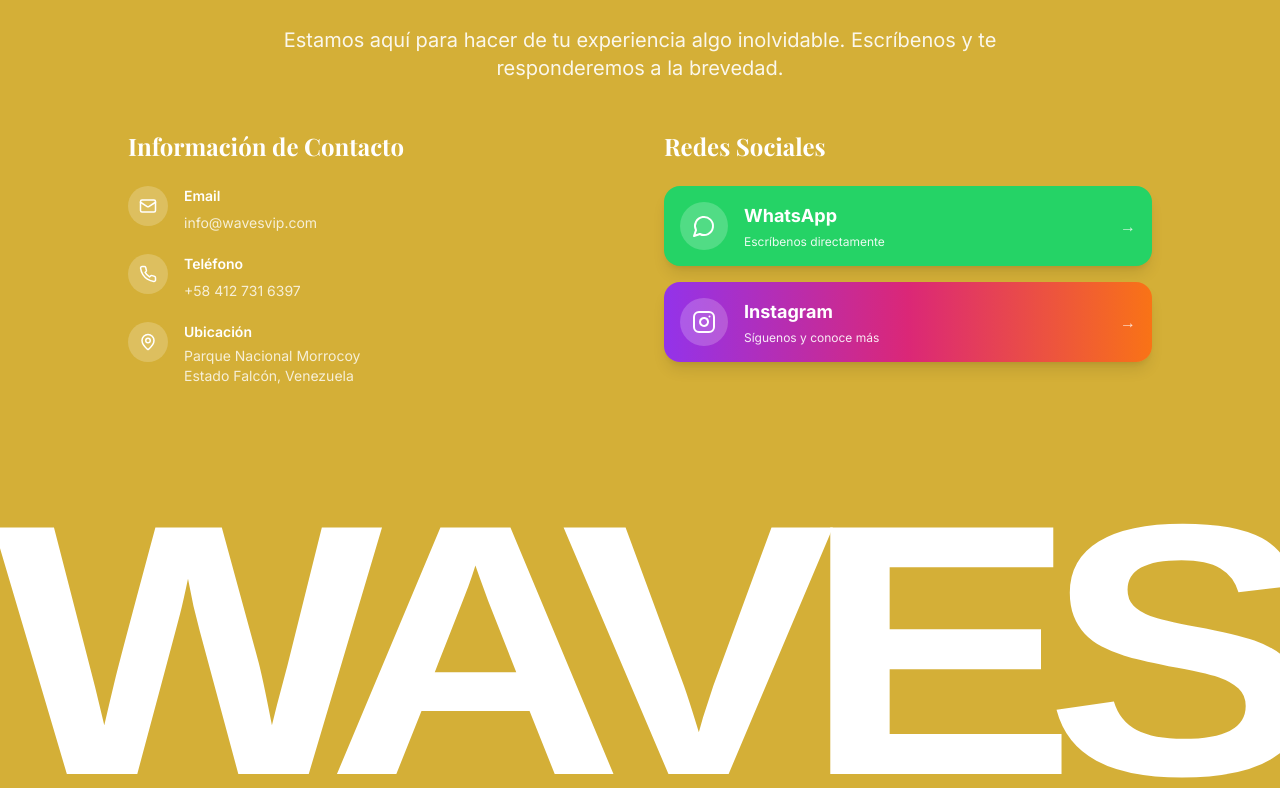
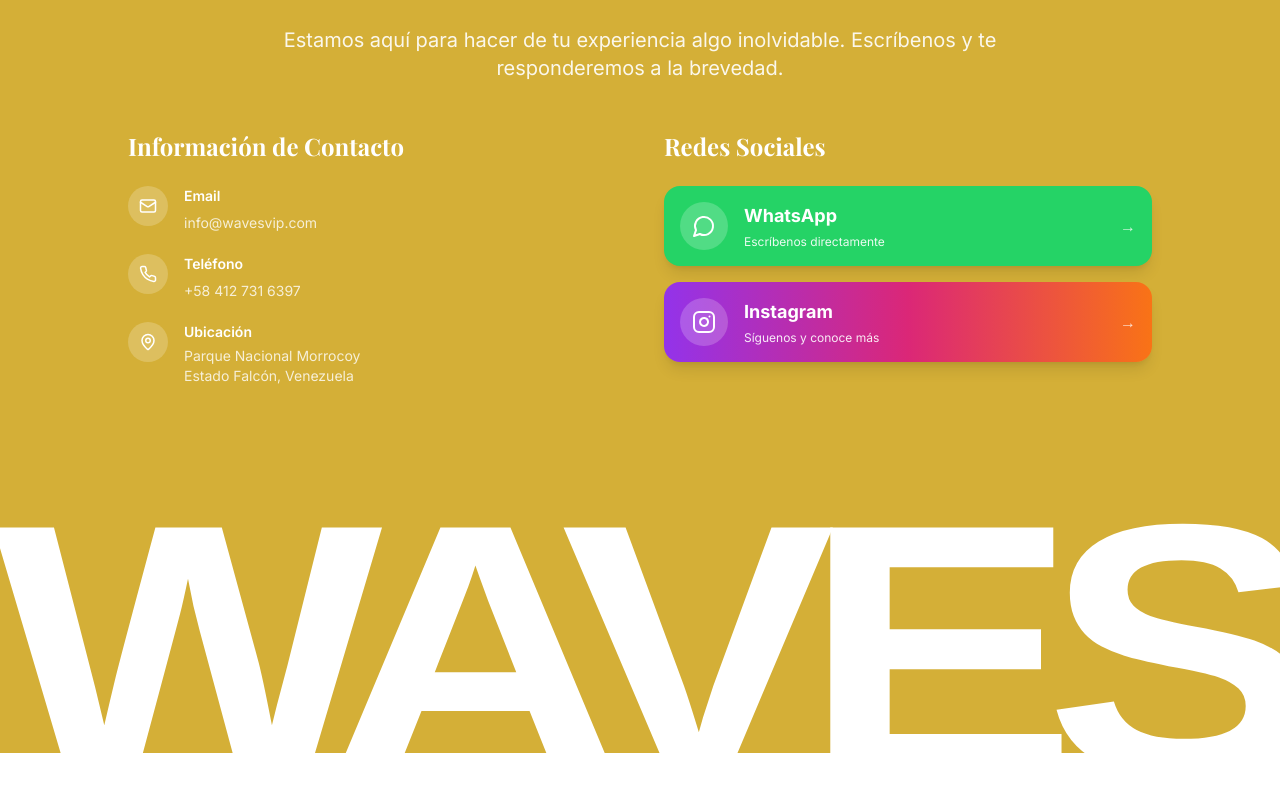
Before and after one commit to gerardo4porciento-beep/wavesvip, a Next.js app: page / in a window 1280 px wide. Shown: the part 2529-3317 px from the top of the page. After the commit the page ends 3282 px from the top, so only its background shows below. Built offline with nearby package versions, Linux system fonts and the light colour scheme; no server answers; a web font is replaced by a local one.

Commit message:
Quitar 50px del final del landing

```diff
--- a/components/Footer.tsx
+++ b/components/Footer.tsx
@@ -1,6 +1,6 @@
 export default function Footer() {
   return (
-    <footer className="bg-luxury-gold w-full pt-2 md:pt-4 relative overflow-x-visible" style={{ paddingBottom: '0', marginBottom: '-15px', height: 'fit-content' }}>
+    <footer className="bg-luxury-gold w-full pt-2 md:pt-4 relative overflow-x-visible" style={{ paddingBottom: '0', marginBottom: '-50px', height: 'fit-content' }}>
       {/* Letras grandes WAVES que ocupan todo el ancho */}
       <div className="w-full px-4 md:px-8" style={{ paddingBottom: '0', marginBottom: '0' }}>
         <h1
```
